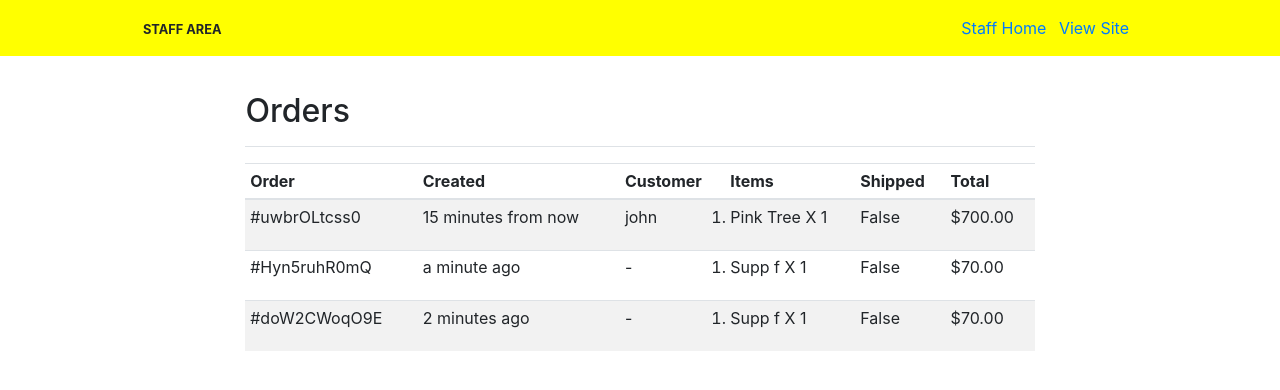
After one commit to lukeduffy84/gym_subscription_ms4_2, a Django app: page /staff/orders in a window 1280 px wide. The commit adds this page. Shown: the top 390 px of the page. Run offline with Django 3.2, Linux system fonts and the light colour scheme; a user stored in the database is signed in; data comes from the database, SQL or seed files in the repository; both versions use the stored data as it was after the commit; parts of the project's set-up code (start-up, migrations or seed data) failed here and were passed over; some libraries are stand-ins or nearby versions.

Commit message:
add order table to staff area

```diff
--- a/staff/templates/base_staff.html
+++ b/staff/templates/base_staff.html
@@ -30,7 +30,7 @@
 </nav>
 <div class="container header-container2 h-100">
     <div class="row accounts-row">
-        <div class="col-12 col-md-6 container">
+        <div class="col-12 container">
            {% block content %}{% endblock %}
         </div>
     </div>
--- /dev/null
+++ b/staff/templates/orders.html
@@ -0,0 +1,41 @@
+{% extends "base_staff.html" %}
+{% load humanize %}
+{% block content %}
+    <div class="d-flex justify-content-between flex-wrap flex-md-nowrap align-items-center pt-3 pb-2 mb-3 border-bottom">
+        <h1 class="h2">Orders</h1>
+    </div>
+    <div class="table-responsive">
+        <table class="table table-striped table-sm ">
+            <thead>
+            <tr>
+                <th>Order</th>
+                <th>Created</th>
+                <th>Customer</th>
+                <th>Items</th>
+{#                <th>Shipping</th>#}
+                <th>Shipped</th>
+                <th>Total</th>
+            </tr>
+            </thead>
+            <tbody>
+            {% for order in orders %}
+                <tr>
+                    <td>#{{ order.order_id }}</td>
+                    <td>{{ order.created|naturaltime }}</td>
+                    <td>{{ order.customer|default_if_none:"-" }}</td>
+                    <td>
+                        <ol>
+                            {% for item in order.items.all %}
+                            <li>{{ item.product.name }} X {{ item.quantity }}</li>
+                            {% endfor %}
+                        </ol>
+                    </td>
+{#                    <td>{{ order.shipping }}</td>#}
+                    <td>{{ order.shipped }}</td>
+                    <td>{{ order.total_pretty }}</td>
+                </tr>
+            {% endfor %}
+            </tbody>
+        </table>
+    </div>
+{% endblock %}
--- a/staff/urls.py
+++ b/staff/urls.py
@@ -2,6 +2,7 @@ from django.urls import path
 import staff.views as staff_views
 
 urlpatterns = [
+    path('orders', staff_views.orders, name='orders'),
     path('', staff_views.product_list, name='product_list'),
     path('add_product', staff_views.add_product, name='add_product'),
     path('edit_product/<int:pid>', staff_views.edit_product, name='edit_product'),
--- a/staff/views.py
+++ b/staff/views.py
@@ -1,6 +1,6 @@
 from django.shortcuts import render, redirect
 from django.contrib.admin.views.decorators import staff_member_required
-from store.models import Product
+from store.models import Product, Order
 from staff.forms import NewProduct
 
 
@@ -48,3 +48,9 @@ def edit_product(request, pid):
 def delete_product(request, pid):
     Product.objects.filter(id=int(pid)).delete()
     return redirect("products")
+
+
+@staff_member_required
+def orders(request):
+    orders = Order.objects.all()
+    return render(request, "orders.html", {"title": "Orders", "orders": orders})
--- a/store/models.py
+++ b/store/models.py
@@ -30,6 +30,9 @@ class Order(models.Model):
 
     objects = OrderManager()
 
+    class Meta:
+        ordering = ["-created"]
+
     order_id = models.CharField(max_length=15, editable=False, unique=True)
     customer = models.ForeignKey(
         Customer, related_name="orders", on_delete=models.CASCADE, null=True
@@ -41,7 +44,13 @@ class Order(models.Model):
 
     @property
     def total(self):
-        return sum([o.quantity * o.product.price for o in self.items.all()])
+        return sum([o.quantity * o.product.price_cents for o in self.items.all()])
+
+    @property
+    def total_pretty(self):
+        return f"${'%.2f' % (self.total/100)}"
+
+
 
 
 class OrderItem(models.Model):
```
Also changed, not shown: db.sqlite3.
